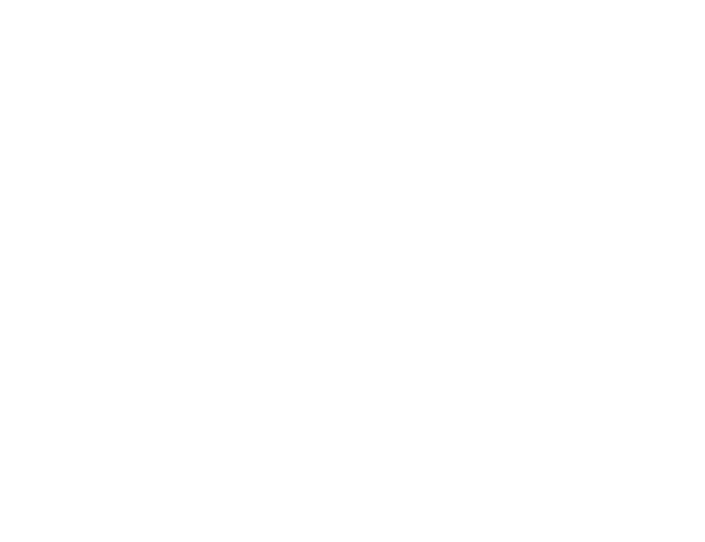
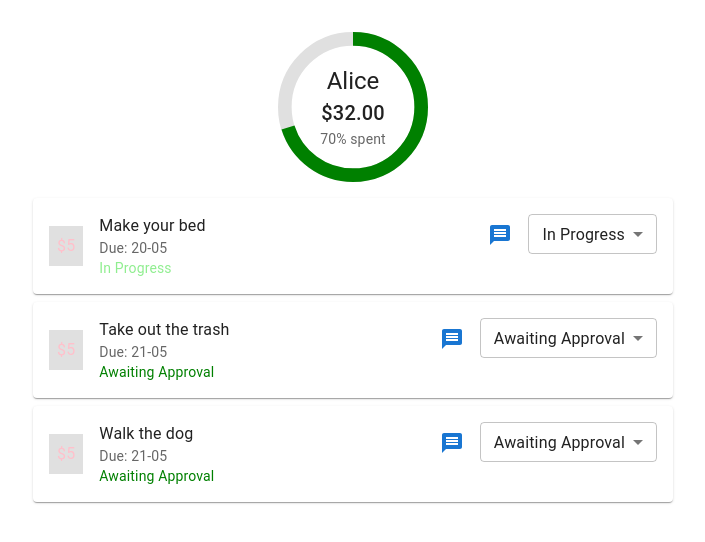
Before and after one commit to Cicada3301q/EarnNLearn, a React (Create React App) app in the folder my-app/: page /babysitter in a window 1280 px wide. Before the commit this address had no page. Shown: the top 542 px of the page, without its empty margins (287-992 px from the left). Built offline with nearby package versions, Linux system fonts and the light colour scheme.

Commit message:
add babysitter page

```diff
--- a/my-app/src/App.js
+++ b/my-app/src/App.js
@@ -7,7 +7,8 @@ import ProfileBalance from './ProfileBalance';
 import ProfileChores from './ProfileChores';
 import ChoreCreation from './ChoreCreation';
 import RedeemRequest from './RedeemRequest';
-import ProfileCreation from './ProfileCreation'
+import ProfileCreation from './ProfileCreation';
+import BabySitter from './BabySitter';
 
 
 function App() {
@@ -22,6 +23,7 @@ function App() {
         <Route path="/chore-creation" element={<ChoreCreation />} />
         <Route path="/redeem-request" element={<RedeemRequest />} />
         <Route path="/add-profile" element={<ProfileCreation />} />
+        <Route path="/babysitter" element={<BabySitter />} />
         <Route path="/" element={<Login />} />
       </Routes>
     </Router>
--- /dev/null
+++ b/my-app/src/BabySitter.jsx
@@ -0,0 +1,117 @@
+import React, { useState } from 'react';
+import { Box, Typography, IconButton, Paper, Dialog, DialogActions, DialogContent, DialogTitle, TextField, Select, MenuItem, Button } from '@mui/material';
+import CheckCircleOutlineIcon from '@mui/icons-material/CheckCircleOutline';
+import ProfileSwitch from './ProfileSwitch';
+import CircularProgressBar from './CircularProgressBar';
+import MessageIcon from '@mui/icons-material/Message';
+
+
+function BabySitter() {
+  // State for the feedback dialog
+  const [openDialog, setOpenDialog] = useState(false);
+  const [feedback, setFeedback] = useState('');
+  const [selectedChoreId, setSelectedChoreId] = useState(null);
+
+  // Dummy data for the chores
+  const chores = [
+    { id: 1, name: 'Make your bed', amount: 5, dueDate: '20-05', status: 'In Progress', statusColor: 'lightgreen' },
+    { id: 2, name: 'Take out the trash', amount: 5, dueDate: '21-05', status: 'Awaiting Approval', statusColor: 'green' },
+    { id: 2, name: 'Walk the dog', amount: 5, dueDate: '21-05', status: 'Awaiting Approval', statusColor: 'green' },
+  ];
+
+  // Dummy data for the selected profile
+  const profile = { name: 'Alice', balance: 50, lifetimeEarnings: 100 };
+
+  const handleApproval = (choreId) => {
+    // Approval logic here
+  };
+
+  const handleOpenDialog = (choreId) => {
+    setOpenDialog(true);
+    setSelectedChoreId(choreId);
+  };
+
+  const handleCloseDialog = () => {
+    setOpenDialog(false);
+    setFeedback('');
+  };
+
+  const handleSubmitFeedback = () => {
+    console.log(`Feedback for chore ${selectedChoreId}: ${feedback}`);
+    // Submit feedback logic here
+    handleCloseDialog();
+  };
+
+  const handleStatusChange = (event, choreId) => {
+    // Update chore status logic here
+    console.log(`Status for chore ${choreId}: ${event.target.value}`);
+  };
+
+  return (
+    <Box sx={{ margin: 2 }}>
+      <CircularProgressBar
+        size={150}
+        thickness={4}
+        value={profile.balance}
+        maxValue={profile.lifetimeEarnings}
+        name={profile.name}
+      />
+      {/* <ProfileSwitch /> */}
+      <Box sx={{ margin: 2, paddingBottom: 10 }}>
+        {chores.map((chore) => (
+          <Paper key={chore.id} sx={{ display: 'flex', width: '50%', mx: 'auto', justifyContent: 'space-between', marginY: 1, padding: 2 }}>
+            <Box sx={{ display: 'flex', alignItems: 'center' }}>
+            <Box sx={{ bgcolor: 'grey.300', padding: 1, marginRight: 2 }}>
+              <Typography sx={{ color: 'pink' }}>${chore.amount}</Typography>
+            </Box>
+            <Box>
+              <Typography variant="body1">{chore.name}</Typography>
+              <Typography variant="body2" color="text.secondary">Due: {chore.dueDate}</Typography>
+              <Typography variant="body2" sx={{ color: chore.statusColor }}>{chore.status}</Typography>
+            </Box>
+            </Box>
+            <Box>
+              <IconButton onClick={() => handleOpenDialog(chore.id)} color="primary">
+                <MessageIcon />
+              </IconButton>
+              <Select
+                value={chore.status}
+                onChange={(event) => handleStatusChange(event, chore.id)}
+                size="small"
+                sx={{ ml: 1 }}
+              >
+                <MenuItem value="In Progress">In Progress</MenuItem>
+                <MenuItem value="Awaiting Approval">Awaiting Approval</MenuItem>
+                <MenuItem value="Completed">Completed</MenuItem>
+              </Select>
+            </Box>
+          </Paper>
+        ))}
+      </Box>
+
+      {/* Feedback Dialog */}
+      <Dialog open={openDialog} onClose={handleCloseDialog}>
+        <DialogTitle>Chore Feedback</DialogTitle>
+        <DialogContent>
+          <TextField
+            autoFocus
+            margin="dense"
+            id="feedback"
+            label="Feedback"
+            type="text"
+            fullWidth
+            variant="standard"
+            value={feedback}
+            onChange={(event) => setFeedback(event.target.value)}
+          />
+        </DialogContent>
+        <DialogActions>
+          <Button onClick={handleCloseDialog}>Cancel</Button>
+          <Button onClick={handleSubmitFeedback}>Submit</Button>
+        </DialogActions>
+      </Dialog>
+    </Box>
+  );
+}
+
+export default BabySitter;
```
